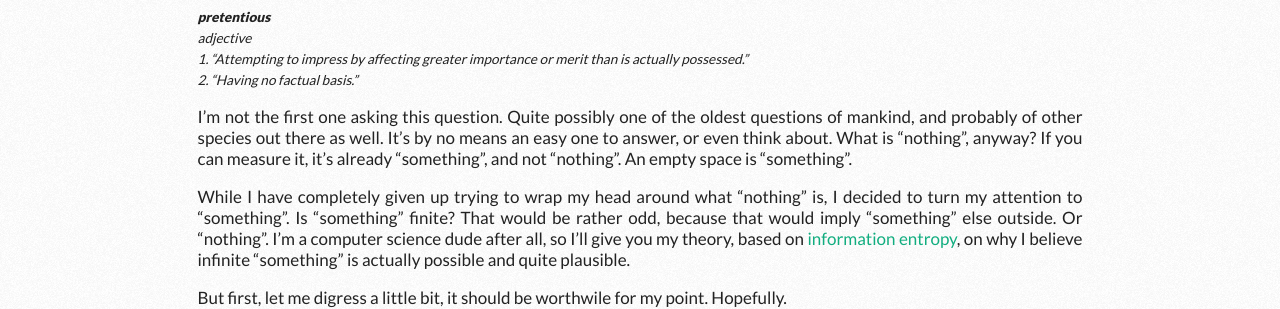
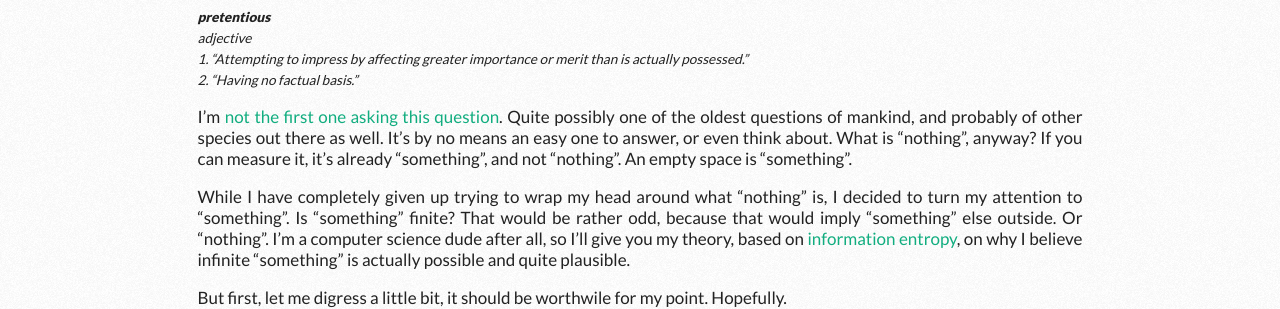
Before and after one commit to vittau/blog, a Jekyll site: the page built from _posts/2017-07-15-why-is-there-something-instead-of-nothing.markdown, in a window 1280 px wide. Shown: the part 247-556 px from the top of the page. Built offline with Jekyll 4.4.1, drawn with Linux system fonts in a browser that asks for light colours; comment, search, counter and statistics services are not loaded; part of the change alters nothing that is shown.

```diff
--- a/_posts/2017-07-15-why-is-there-something-instead-of-nothing.markdown
+++ b/_posts/2017-07-15-why-is-there-something-instead-of-nothing.markdown
@@ -11,7 +11,7 @@ tags: astronomy, universe, entropy, pi
 
 <i><small><strong>pretentious</strong><br>adjective<br>1. "Attempting to impress by affecting greater importance or merit than is actually possessed."<br>2. "Having no factual basis."</small></i>
 
-I'm not the first one asking this question. Quite possibly one of the oldest questions of mankind, and probably of other species out there as well. It's by no means an easy one to answer, or even think about. What is "nothing", anyway? If you can measure it, it's already "something", and not "nothing". An empty space is "something".
+I'm <a href="https://www.google.com/search?q=why+is+there+everything+instead+of+nothing" target="_blank">not the first one asking this question</a>. Quite possibly one of the oldest questions of mankind, and probably of other species out there as well. It's by no means an easy one to answer, or even think about. What is "nothing", anyway? If you can measure it, it's already "something", and not "nothing". An empty space is "something".
 
 <!--more-->
 
```
